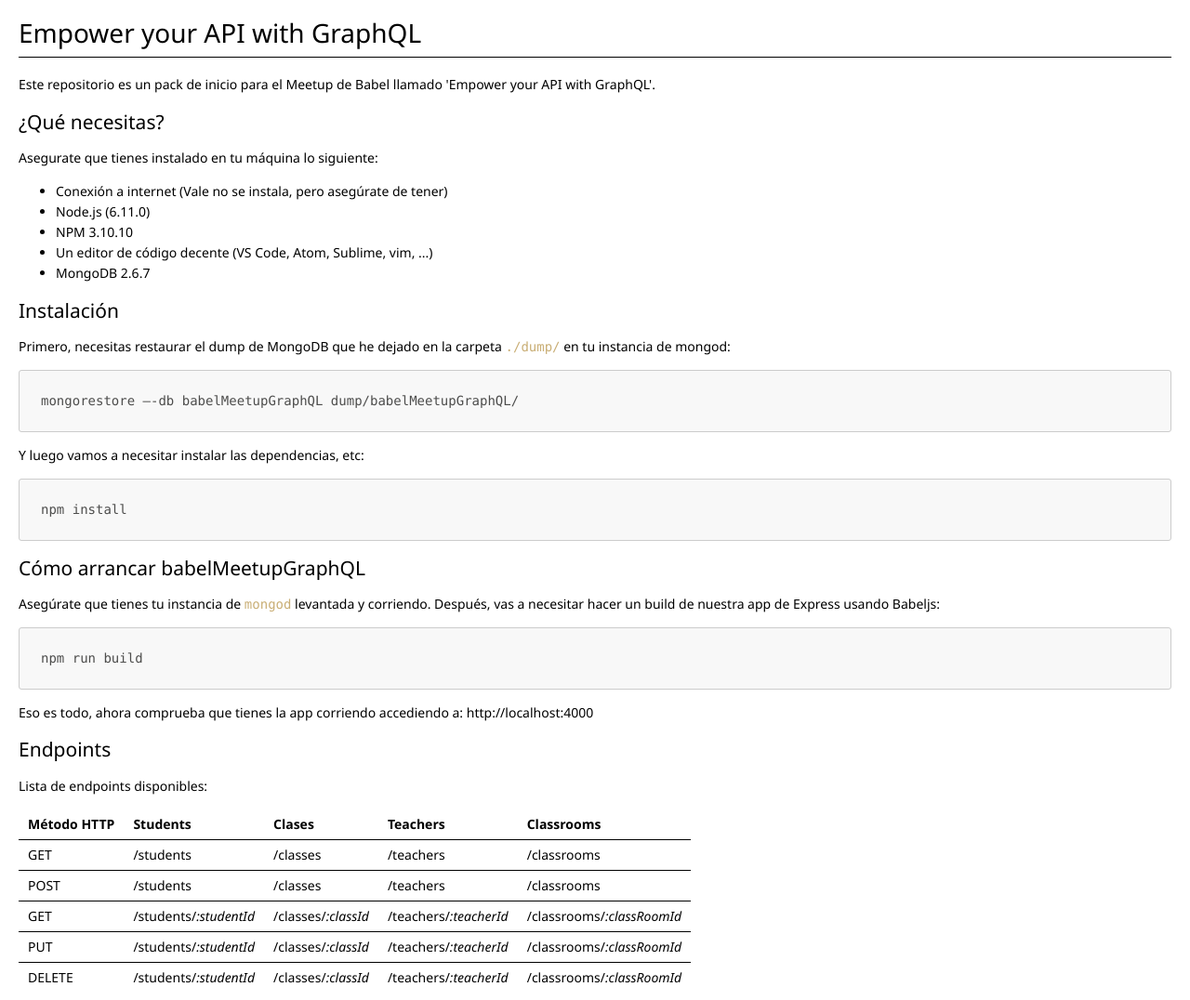
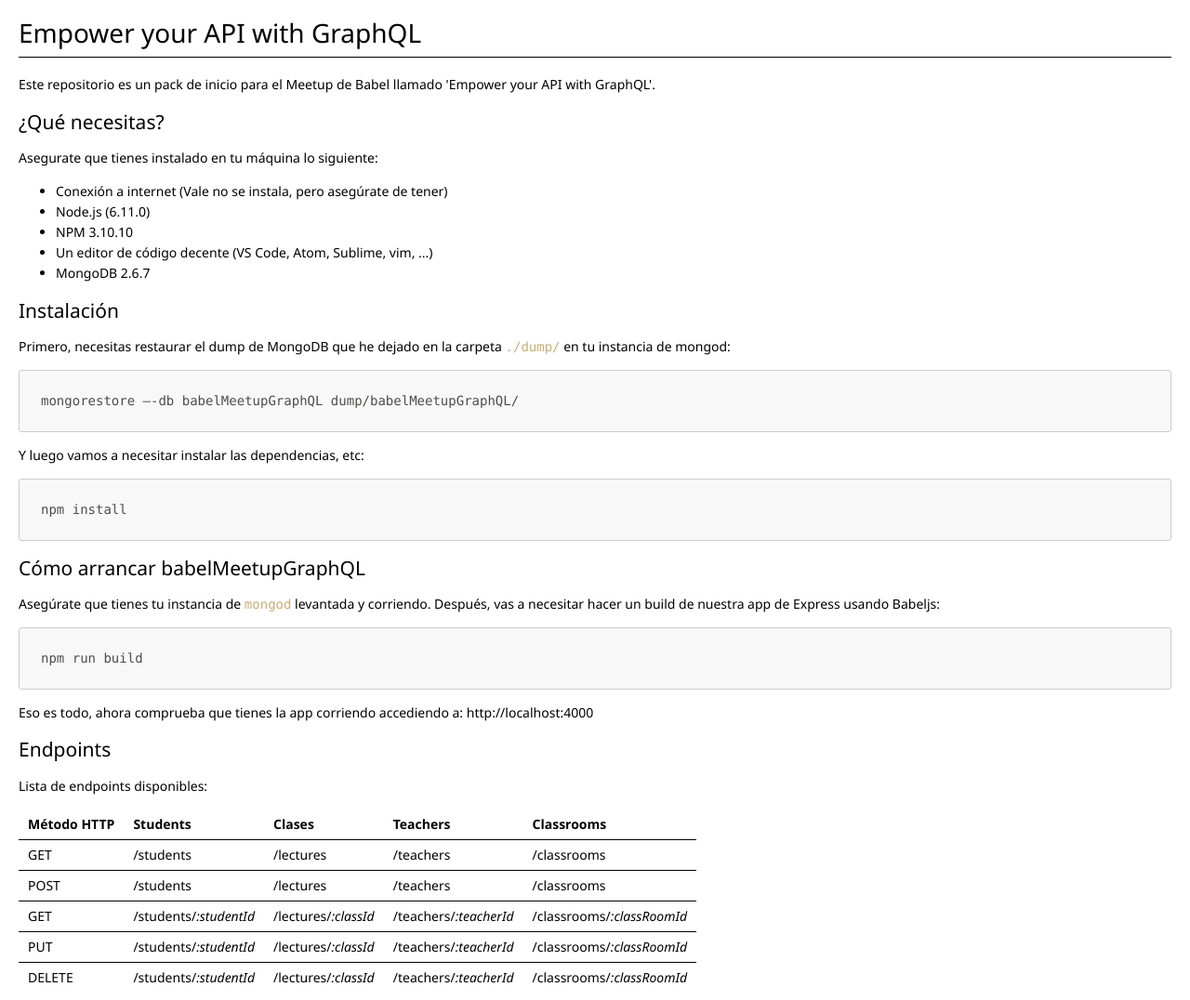
Before and after one commit to PauMB85/BabelMeetupGraphQL, a website: page public/index.html in a window 1280 px wide. Shown: the whole page at 93% size. Drawn offline with nearby package versions, Linux system fonts and the light colour scheme; some packages are replaced by stand-ins of ours.

Commit message:
changed class object to lecture object

```diff
--- a/public/index.html
+++ b/public/index.html
@@ -416,35 +416,35 @@ blockquote {
 <tr>
 <td>GET</td>
 <td>/students</td>
-<td>/classes</td>
+<td>/lectures</td>
 <td>/teachers</td>
 <td>/classrooms</td>
 </tr>
 <tr>
 <td>POST</td>
 <td>/students</td>
-<td>/classes</td>
+<td>/lectures</td>
 <td>/teachers</td>
 <td>/classrooms</td>
 </tr>
 <tr>
 <td>GET</td>
 <td>/students/<em>:studentId</em></td>
-<td>/classes/<em>:classId</em></td>
+<td>/lectures/<em>:classId</em></td>
 <td>/teachers/<em>:teacherId</em></td>
 <td>/classrooms/<em>:classRoomId</em></td>
 </tr>
 <tr>
 <td>PUT</td>
 <td>/students/<em>:studentId</em></td>
-<td>/classes/<em>:classId</em></td>
+<td>/lectures/<em>:classId</em></td>
 <td>/teachers/<em>:teacherId</em></td>
 <td>/classrooms/<em>:classRoomId</em></td>
 </tr>
 <tr>
 <td>DELETE</td>
 <td>/students/<em>:studentId</em></td>
-<td>/classes/<em>:classId</em></td>
+<td>/lectures/<em>:classId</em></td>
 <td>/teachers/<em>:teacherId</em></td>
 <td>/classrooms/<em>:classRoomId</em></td>
 </tr>
--- a/server.js
+++ b/server.js
@@ -3,7 +3,7 @@ import config from './config';
 import logger from './logger';
 import students from './routes/students';
 import teachers from './routes/teachers';
-import classes from './routes/classes';
+import lectures from './routes/lectures';
 import classrooms from './routes/classrooms';
 
 const server = express();
@@ -16,7 +16,7 @@ server.use(logger);
 
 server.use('/students', students);
 server.use('/teachers', teachers);
-server.use('/classes', classes);
+server.use('/lectures', lectures);
 server.use('/classrooms', classrooms);
 
 
```
Also changed, not shown: README.md.
